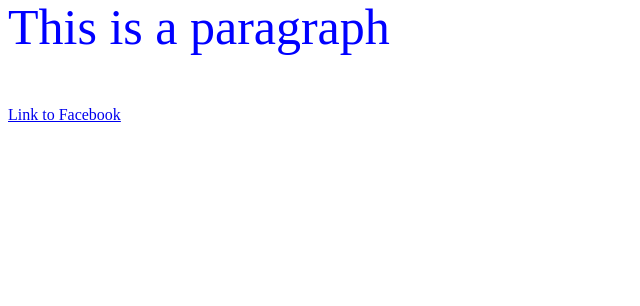
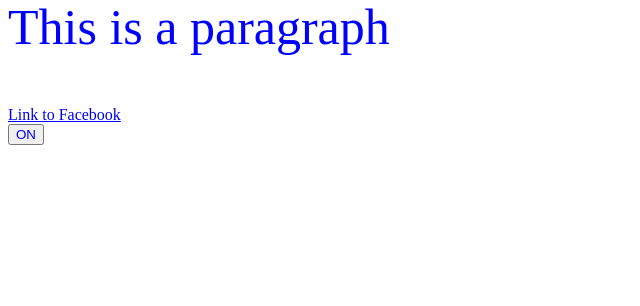
Before and after one commit to pcea03/ExcelWebDev, a PHP site: page / in a window 1280 px wide. Shown: the part 204-510 px from the top of the page, without its empty margins (0-640 px from the left). Run offline with PHP 8.4, Linux system fonts and the light colour scheme.

Commit message:
PHP folder for excercise added

```diff
--- a/index.php
+++ b/index.php
@@ -9,29 +9,33 @@
         h1 {
             color: red;
             font-size: 50px;
-            font-family: 'Roman',sans-serif;
+            font-family: 'Jokerman',sans-serif;
             text-align: center;
             text-transform: uppercase;
         }
     </style>
+
 </head>
 <body>
     <h1>This is a heading</h1>
     <h2 id = "header2">This is also a heading</h2>
-    <p id = "par">This is a paragraph</p>
+    <p id = "par" style="color:blue">This is a paragraph</p>
     <a href = "https://www.facebook.com">Link to Facebook</a>
-
-    <script>
+    <form action="">
+    <input type="button" id="1" value="ON" style="color:blue"
+       onclick="toggle();">
+    </form>
+</body>
+<script type="text/javascript">
         document.getElementById("header2").innerHTML = "Hello World!";
         document.getElementById("par").style.fontSize = "50px";
-        document.getElementById("par").style.color = "blue";
 
-        if(document.getElementById("par").value=="OFF"){
-        document.getElementById("1").value="ON";}
+       function toggle()
+        {
+        if(document.getElementById("par").style.color = "blue"){
+        document.getElementById("par").style.color = "red";}
 
-        else if(document.getElementById("1").value=="ON"){
-        document.getElementById("1").value="OFF";}
-
+        else {document.getElementById("par").style.color = "blue";}
+        }
     </script>
-</body>
 </html>
```
